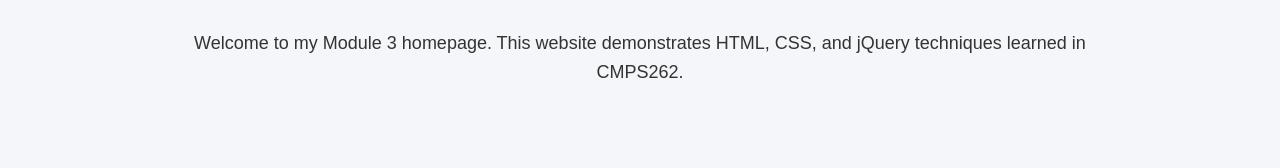
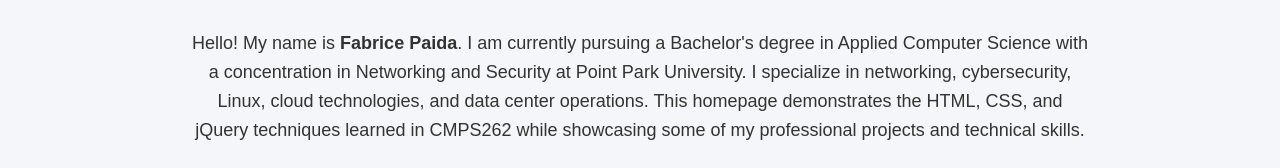
Before and after one commit to fpaida/MyFirstRepo, a plain HTML site: page module3.html in a window 1280 px wide. Shown: the part 632-800 px from the top of the page. Drawn offline with Linux system fonts and the light colour scheme.

Commit message:
Improve homepage introduction

```diff
--- a/module3.html
+++ b/module3.html
@@ -39,10 +39,14 @@
              alt="Fabrice Paida">
 
         <p>
-            Welcome to my Module 3 homepage.
-            This website demonstrates HTML, CSS,
-            and jQuery techniques learned in CMPS262.
-        </p>
+             Hello! My name is <strong>Fabrice Paida</strong>. I am currently pursuing
+             a Bachelor's degree in Applied Computer Science with a concentration in
+             Networking and Security at Point Park University. I specialize in
+             networking, cybersecurity, Linux, cloud technologies, and data center
+             operations. This homepage demonstrates the HTML, CSS, and jQuery
+             techniques learned in CMPS262 while showcasing some of my professional
+             projects and technical skills.
+      </p>
 
     </section>
 
```
